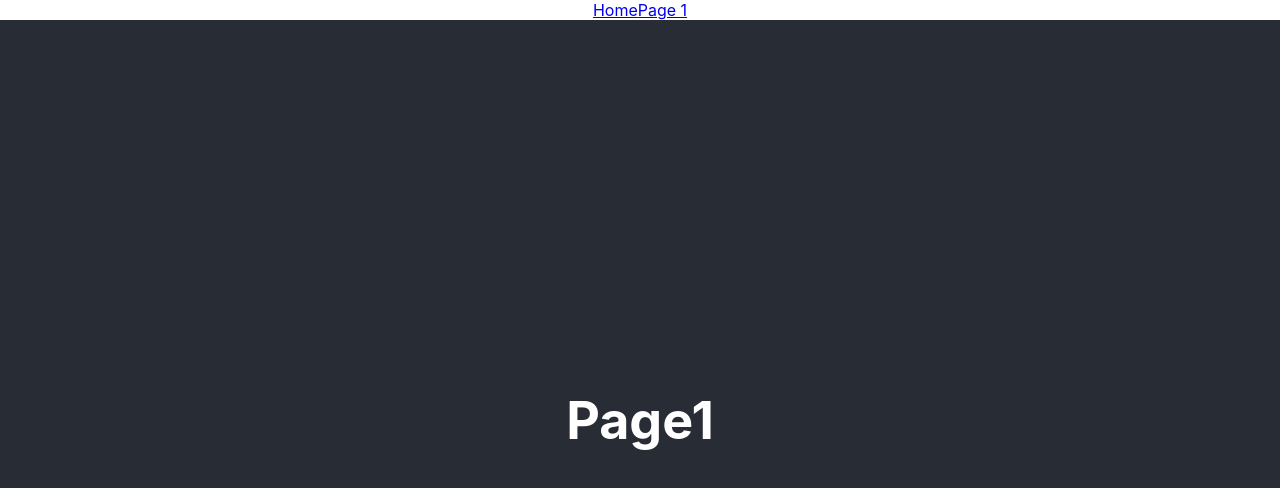
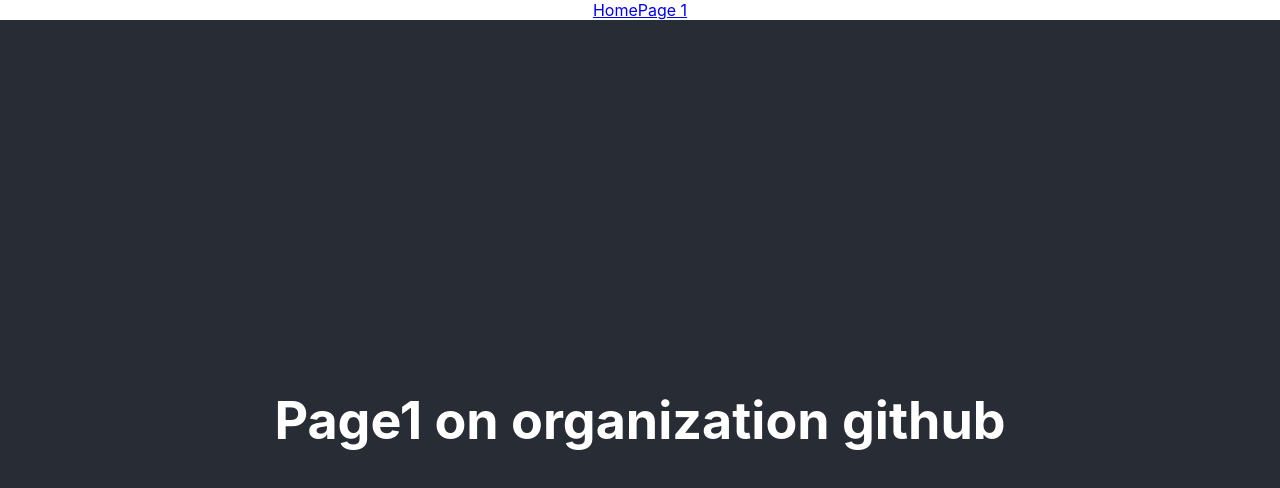
Before and after one commit to count-stockula/count-stockula, a React (Create React App) app in the folder client/: page /Page1 in a window 1280 px wide. Shown: the top 488 px of the page. Built offline with nearby package versions, Linux system fonts and the light colour scheme.

Commit message:
Update Page1.js

```diff
--- a/client/src/pages/Page1.js
+++ b/client/src/pages/Page1.js
@@ -3,7 +3,7 @@ import React from "react";
 export default function Page1() {
   return (
     <header className="App-header">
-      <h1>Page1</h1>
+      <h1>Page1 on organization github</h1>
     </header>
   );
 }
```
